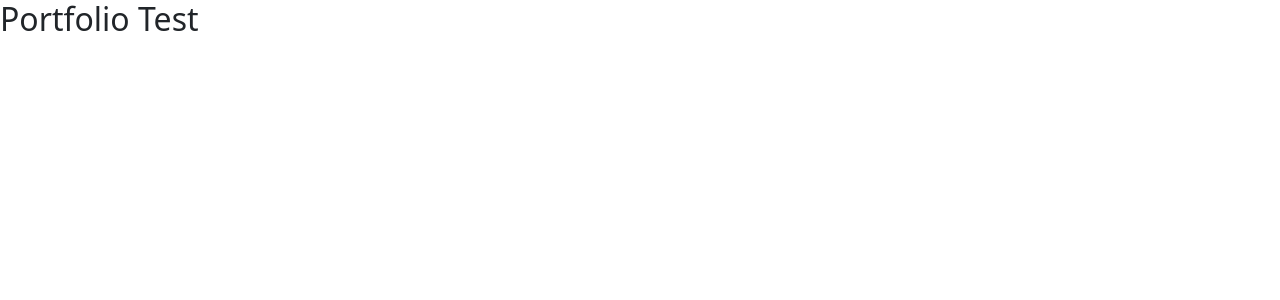
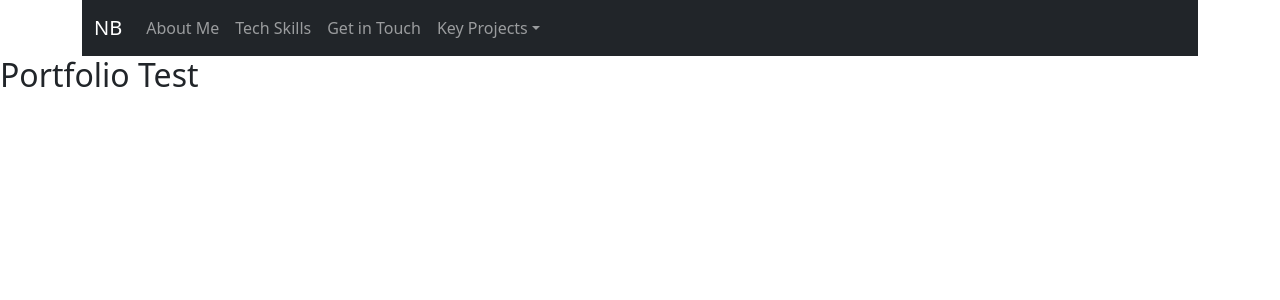
Before and after one commit to NatachaBartu/React-Portfolio, a React (Create React App) app: page / in a window 1280 px wide. Shown: the top 300 px of the page. Built offline with nearby package versions, Linux system fonts and the light colour scheme.

Commit message:
add navbar and style with bootstrap

```diff
--- a/src/App.js
+++ b/src/App.js
@@ -1,12 +1,15 @@
 import React from "react";
-import "bootstrap/dist/css/bootstrap.min.css";
+import { BrowserRouter } from "react-router-dom";
+import MenuBar from "./components/MenuBar";
 
 const App = () => {
   return (
-    <div>
-      <h2>Portfolio Test</h2>
-    </div>
+    <BrowserRouter>
+      <MenuBar />
+      <div>
+        <h2>Portfolio Test</h2>
+      </div>
+    </BrowserRouter>
   );
 };
-
 export default App;
--- /dev/null
+++ b/src/components/MenuBar.js
@@ -0,0 +1,43 @@
+import React from "react";
+import { Navbar, Nav, NavDropdown, Container } from "react-bootstrap";
+
+const MenuBar = () => {
+  return (
+    <div>
+      <>
+        <Container>
+          <Navbar bg="dark" variant="dark" expand="lg">
+            <Container>
+              <Navbar.Brand href="#home">NB</Navbar.Brand>
+              <Navbar.Toggle aria-controls="responsive-navbar-nav" />
+              <Navbar.Collapse id="responsive-navbar-nav">
+                <Nav className="me-auto">
+                  <Nav.Link href="#home">About Me</Nav.Link>
+                  <Nav.Link href="#link">Tech Skills</Nav.Link>
+                  <Nav.Link href="#link">Get in Touch</Nav.Link>
+                  <NavDropdown title="Key Projects" id="basic-nav-dropdown">
+                    <NavDropdown.Item href="#action/3.1">
+                      First portfolio
+                    </NavDropdown.Item>
+                    <NavDropdown.Item href="#action/3.2">
+                      Ruby on Rails
+                    </NavDropdown.Item>
+                    <NavDropdown.Item href="#action/3.3">
+                      Hackathon Group Project
+                    </NavDropdown.Item>
+                    <NavDropdown.Divider />
+                    <NavDropdown.Item href="#action/3.4">
+                      GitHub Challenges
+                    </NavDropdown.Item>
+                  </NavDropdown>
+                </Nav>
+              </Navbar.Collapse>
+            </Container>
+          </Navbar>
+        </Container>
+      </>
+    </div>
+  );
+};
+
+export default MenuBar;
```
Also changed, not shown: src/index.js (+5 -4 lines), src/components/Navbar.js (deleted).
